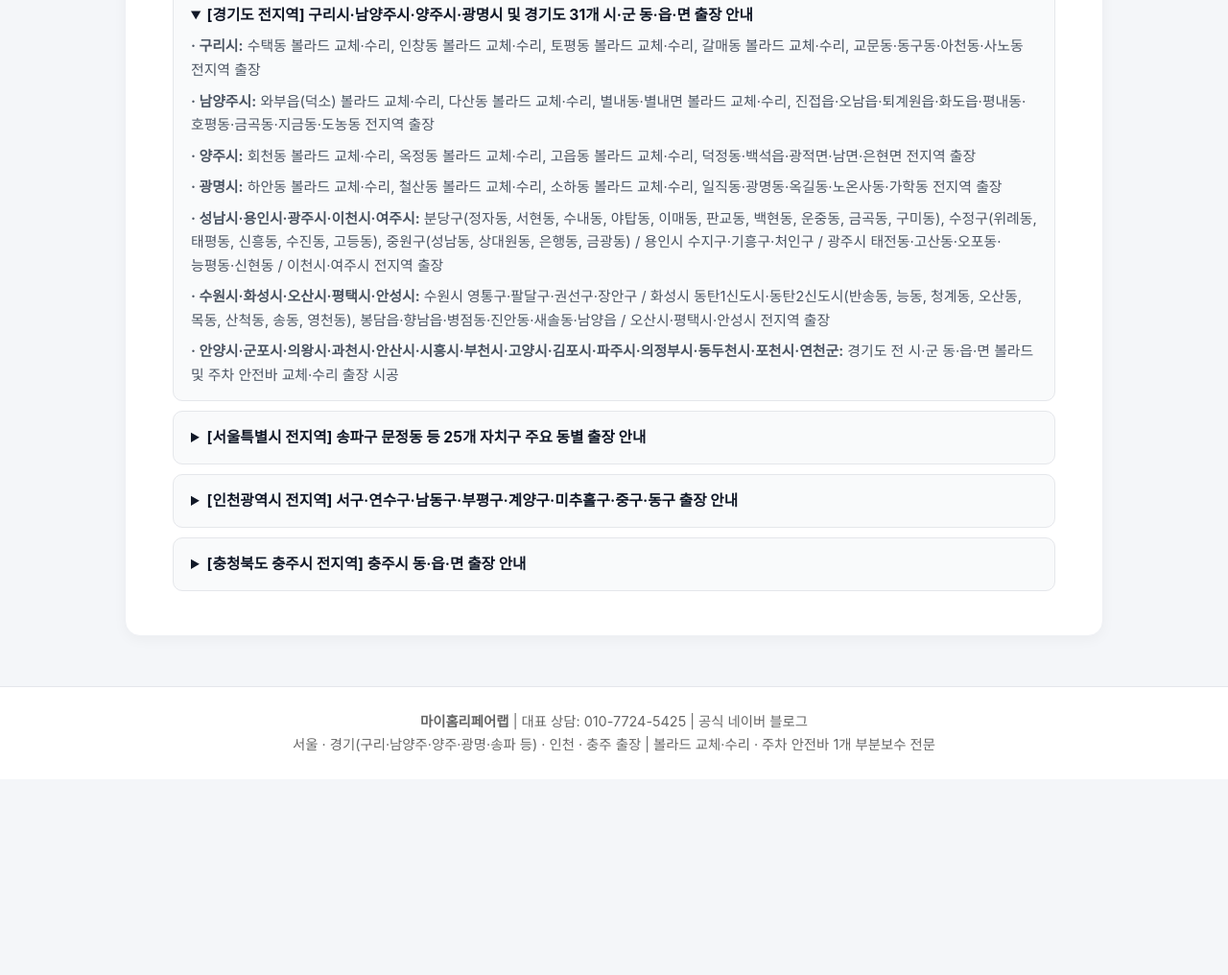
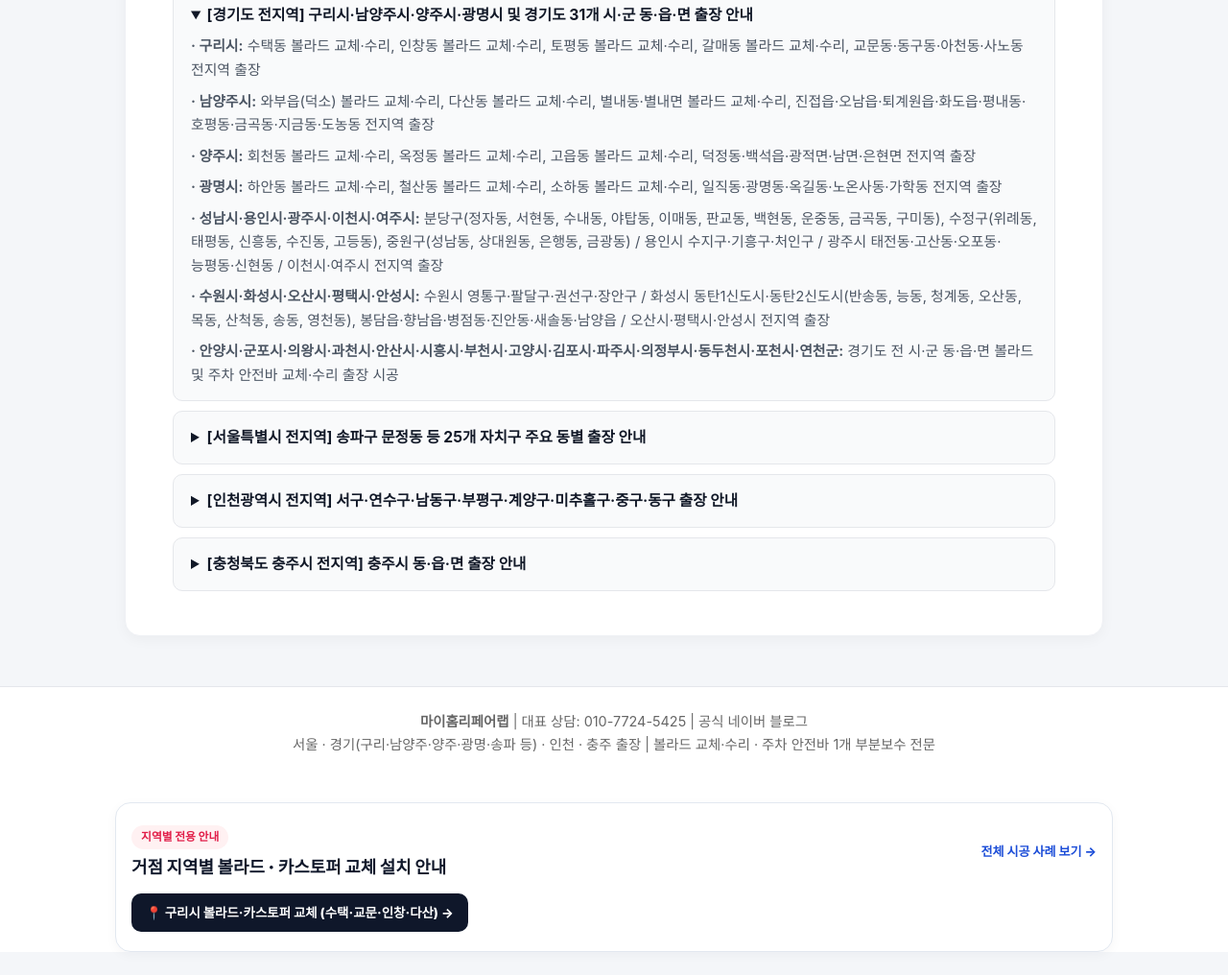
Before and after one commit to organiccej/organiccej.github.io, a plain HTML site: page index.html in a window 1280 px wide. Shown: the part 4829-5845 px from the top of the page at 96% size. Before the commit the page ends 5641 px from the top, so only its background shows below. Drawn offline with Linux system fonts and the light colour scheme.

Commit message:
Update index.html

```diff
--- a/index.html
+++ b/index.html
@@ -1169,6 +1169,22 @@
       <p><strong>마이홈리페어랩</strong> | 대표 상담: <a href="tel:010-7724-5425">010-7724-5425</a> | <a href="https://blog.naver.com/realcharming-" rel="noopener noreferrer" target="_blank">공식 네이버 블로그</a></p>
       <p>서울 · 경기(구리·남양주·양주·광명·송파 등) · 인천 · 충주 출장 | 볼라드 교체·수리 · 주차 안전바 1개 부분보수 전문</p>
     </div>
+
+    <!-- 핵심 거점 지역별 전용 페이지 연결 (SEO 내부 링크 허브) -->
+      <section style="max-width:1040px; margin:24px auto; padding:20px 16px; background:#ffffff; border:1px solid #e2e8f0; border-radius:16px; box-shadow:0 3px 12px rgba(15,23,42,0.04);">
+        <div style="display:flex; flex-wrap:wrap; justify-content:space-between; align-items:center; gap:8px; margin-bottom:12px;">
+          <div>
+            <span style="display:inline-block; font-size:0.74rem; font-weight:800; color:#e11d48; background:#fff1f2; padding:3px 10px; border-radius:999px; margin-bottom:4px;">지역별 전용 안내</span>
+            <h2 style="font-size:1.12rem; font-weight:900; color:#0f172a; margin:0;">거점 지역별 볼라드 · 카스토퍼 교체 설치 안내</h2>
+          </div>
+          <a href="bollard-archive.html" style="font-size:0.82rem; font-weight:800; color:#1d4ed8;">전체 시공 사례 보기 →</a>
+        </div>
+        <div style="display:flex; flex-wrap:wrap; gap:8px;">
+          <a href="%EA%B5%AC%EB%A6%AC%EC%8B%9C_%EB%B3%BC%EB%9D%BC%EB%93%9C.html" style="background:#0f172a; color:#ffffff; padding:9px 15px; border-radius:10px; font-size:0.84rem; font-weight:800;">
+            📍 구리시 볼라드·카스토퍼 교체 (수택·교문·인창·다산) →
+          </a>
+        </div>
+      </section>
   </footer>
 
   <!-- 지역명 자동 변환(Dynamic Region & Red CTA Point) + 견적 바로가기 + 도·시 필터 스크립트 -->
```
